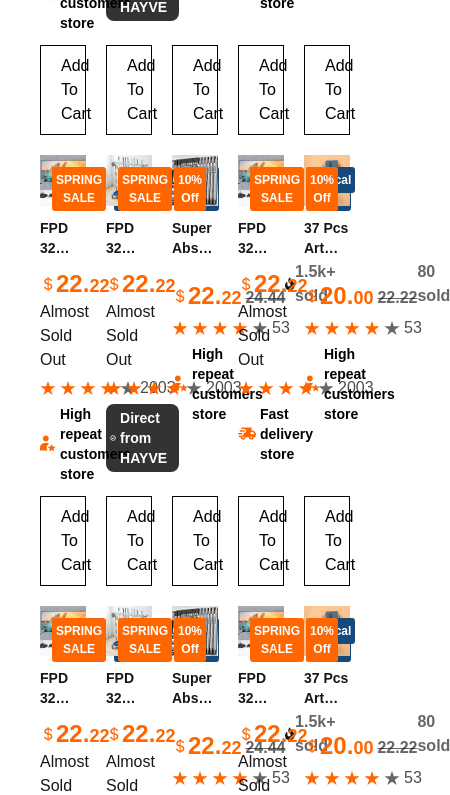
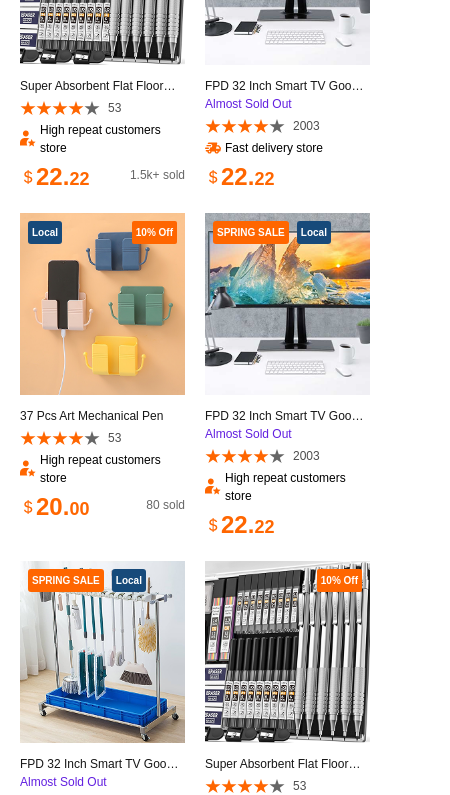
Before and after one commit to Mustafiz82/Nurtaj-web, a Next.js app: page / in a window 390 px wide. Shown: the part 1482-2277 px from the top of the page, 450 px wide, since content can reach past the window. Built offline with nearby package versions, Linux system fonts and the light colour scheme.

Commit message:
added all product seciton in mobile device

```diff
--- a/src/app/page.js
+++ b/src/app/page.js
@@ -1,3 +1,4 @@
+import AllProducts from "@/components/MobileComponents/AllProducts";
 import Offer from "@/components/MobileComponents/Offer";
 import Slider from "@/components/MobileComponents/Slider";
 import Banner from "@/components/pages/home/Banner";
@@ -8,7 +9,7 @@ import WhyChooceUs from "@/components/pages/home/WhyChooseUs";
 
 export default function Home() {
   return (
-    <div className="mb-20">
+    <div className="">
 
       <Banner />
       <div className="lg:hidden">
@@ -20,9 +21,12 @@ export default function Home() {
         <Slider />
       </div>
       <div className="hidden lg:block">
-      <PromotionalBanners />
+        <PromotionalBanners />
+        <SpringSale />
       </div>
-        <SpringSale/>
+      <div className="lg:hidden mx-5">
+        <AllProducts />
+      </div>
 
     </div>
   );
--- /dev/null
+++ b/src/components/MobileComponents/AllProducts.jsx
@@ -0,0 +1,50 @@
+"use client"
+import { productData } from '@/Data/ProductData';
+import React, { useState } from 'react';
+import { BsLightningFill } from 'react-icons/bs';
+import { IoMdSearch } from 'react-icons/io';
+import { IoMicOutline } from "react-icons/io5";
+import { MdOutlineReviews } from "react-icons/md";
+import ProductCard from '../common/ProductCard';
+
+
+const AllProducts = () => {
+
+    const [activeTab, setActiveTab] = useState("All")
+
+    const categories = [
+        { title: "All", link: "#" ,},
+        { title: "Deals", link: "#" , icon : <BsLightningFill/>},
+        { title: "5-Star Rated", link: "#" , icon : <MdOutlineReviews />},
+        { title: "Spring Sale", link: "#" , icon : <BsLightningFill/>},
+
+    ]
+    return (
+        <div className='mt-10'>
+
+
+            <div className='flex mt-5  items-center justify-between'>
+                {
+                    categories?.map((item, idx) => <div key={idx}>
+                        <h2
+                            onClick={() => setActiveTab(item?.title)}
+                            className={`${activeTab == item?.title ? "text-black border-b-2" : "text-black/70" } flex items-center gap-1 pb-1 px-1 `}>
+                               {item?.icon &&  <span>{item?.icon}</span>}
+                                <span>{item?.title}</span>
+                            </h2>
+                    </div>)
+                }
+
+            </div>
+
+            <div className='grid grid-cols-2 gap-5 mt-5 '>
+            {
+                    productData?.map((item , idx) => <ProductCard key={idx} item={item}/>)
+                }
+            </div>
+
+        </div>
+    );
+};
+
+export default AllProducts;
--- a/src/components/common/ProductCard.jsx
+++ b/src/components/common/ProductCard.jsx
@@ -32,7 +32,7 @@ const ProductCard = ({ item }) => {
         priority
         width={500}
         height={500}
-        className='w-[18px] h-auto' />
+        className='w-[16px] lg:w-[18px] h-auto' />
 
 
     return (
@@ -47,24 +47,24 @@ const ProductCard = ({ item }) => {
                         height={500}
                         className='w-full h-auto'
                     />
-                    <div className='absolute flex m-3 gap-2 text-white top-0'>
+                    <div className='absolute flex m-2 lg:m-3 gap-2 text-white top-0'>
                         {
-                            item?.tags?.map((item, idx) => <button key={idx} className={`p-1 font-bold rounded-[3px]  text-[12px] ${item == "Local" ? "bg-[#174A7A]" : "bg-primary "}`}>
+                            item?.tags?.map((item, idx) => <button key={idx} className={`p-1 font-bold rounded-[3px] text-[10px] lg:text-[12px] ${item == "Local" ? "bg-[#174A7A]" : "bg-primary "}`}>
                                 {item}
                             </button>)
                         }
                     </div>
 
-                    <div className='absolute flex m-3 gap-2 text-white top-0 right-0'>
-                        {item?.discount && <button className='bg-primary p-1 font-bold rounded-[2px]  text-[12px]'>
+                    <div className='absolute flex m-2 lg:m-3 gap-2 text-white top-0 right-0'>
+                        {item?.discount && <button className='bg-primary p-1 font-bold rounded-[2px] text-[10px] lg:text-[12px]'>
                             {item?.discount}
                         </button>}
                     </div>
 
                 </div>
                 <div>
-                    <h2 className='text-sm font-semibold mt-3 line-clamp-2 h-[3em]'>{item?.title} </h2>
-                    <div className='flex justify-between items-end'>
+                    <h2 className='text-[12px] lg:text-sm lg:font-semibold line-clamp-1 mt-3 lg:line-clamp-2 lg:h-[3em]'>{item?.title} </h2>
+                    <div className='hidden lg:flex justify-between items-end'>
                         <div className='flex items-end'>
                             <div className="flex text-primary  mt-2 items-center     ">
                                 <BsCurrencyDollar /> <span className=''><PriceFormatter price={item?.price} /></span>
@@ -76,14 +76,16 @@ const ProductCard = ({ item }) => {
                         {
                             item?.sold && <div className='flex pb-1 gap- items-center' >
                                 {item?.fireSell && <FaFire />}
-                                <span className='font-semibold text-black/60'>{item?.sold} sold</span>
+                                <span className='font-semibold  text-black/60'>{item?.sold} sold</span>
                             </div>
                         }
 
 
+
+
                     </div>
-                    <h2 className='font-medium'>{item?.stockStatus} </h2>
-                    <div className="flex gap-1 items-center mt-1 text-primary">
+                    <h2 className='text-[12px] lg:text-[14px] text-[#621FE0] lg:text-black font-medium'>{item?.stockStatus} </h2>
+                    <div className="flex lg:gap-1 items-center mt-1 text-primary">
                         {
                             [...Array.from({ length: item?.rating })].map((item, idx) => <div key={idx}>
                                 <IoStarSharp />
@@ -94,33 +96,48 @@ const ProductCard = ({ item }) => {
                                 <IoStarSharp className='text-black/60' />
                             </div>)
                         }
-                        <span className='text-black/70'> {item?.reviews}</span>
+                        <span className='text-black/70 ml-2 lg:ml-0 text-[12px] lg:text-base'> {item?.reviews}</span>
                     </div>
 
                     {
-                        item?.highRepeat && <div className='flex text-sm mt-1 pb-1 gap-1 items-center' >
+                        item?.highRepeat && <div className='flex line-clamp-1  text-[12px] lg:text-sm mt-1 pb-1 gap-1 items-center' >
                             {item?.highRepeat && <Icon src={"/icons/high-repeat.svg"} />}
-                            <span className='font-semibold text-black'>High repeat customers store </span>
+                            <span className='lg:font-semibold text-black'>High repeat customers store </span>
                         </div>
                     }
 
                     {
-                        item?.fastDelivery && <div className='flex text-sm mt-1 pb-1 gap-1 items-center' >
+                        item?.fastDelivery && <div className='flex text-[12px] lg:text-sm mt-1 pb-1 gap-1 items-center' >
                             <Icon src={"/icons/fast-delivery.svg"} />
-                            <span className='font-semibold text-black'>Fast delivery store</span>
+                            <span className='lg:font-semibold text-black'>Fast delivery store</span>
                         </div>
                     }
 
                     {
-                        item?.directFromHAYVE && <div className='flex bg-black/80 rounded-lg p-1 w-fit text-white text-sm mt-1 pb-1 gap-1 items-center' >
-                            <PiSealCheckBold />
-                            <span className='font-semibold '>Direct from HAYVE</span>
+                        item?.directFromHAYVE && <div className='flex bg-black/80 rounded-lg p-1 w-fit text-white text-[12px] lg:text-sm mt-1 pb-1 gap-1 items-center' >
+                            <PiSealCheckBold className='' />
+                            <span className='lg:font-semibold '>Direct from HAYVE</span>
                         </div>
                     }
                 </div>
+
+                <div className='flex lg:hidden justify-between     items-center'>
+                    <div className="flex text-primary   items-center     ">
+                        <BsCurrencyDollar className='' /> <span className=''><PriceFormatter price={item?.price} /></span>
+
+                    </div>
+                    {
+                        item?.sold && <div className='flex pb-1 gap- items-center' >
+
+                            <span className=' text-[12px] text-black/60'>{item?.sold} sold</span>
+                        </div>
+                    }
+                </div>
+
+
             </div>
 
-            <button className='border w-full mt-2 border-black py-2 px-5 justify-center items-center hover:bg-black duration-300 text-black hover:text-white'>
+            <button className='border hidden lg:block w-full mt-2 border-black py-2 px-5 justify-center items-center hover:bg-black duration-300 text-black hover:text-white'>
                 Add To Cart
             </button>
         </div>
```
